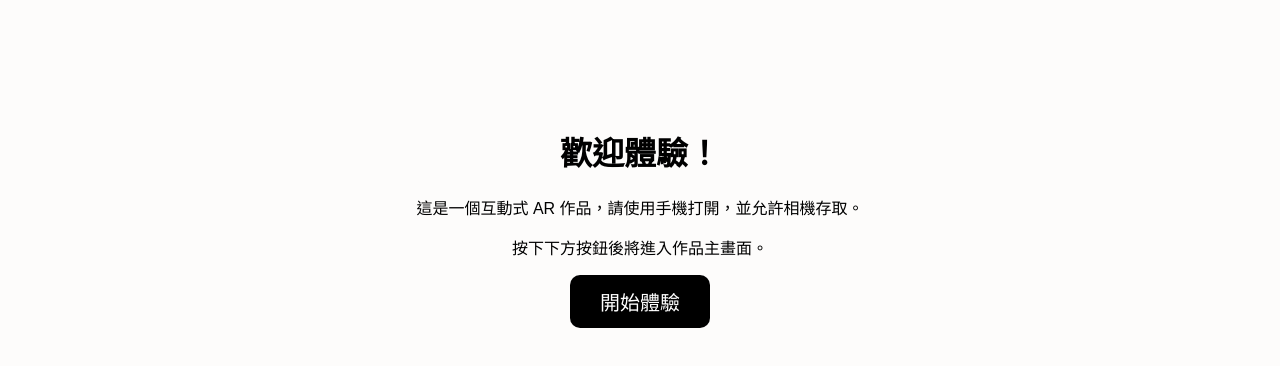
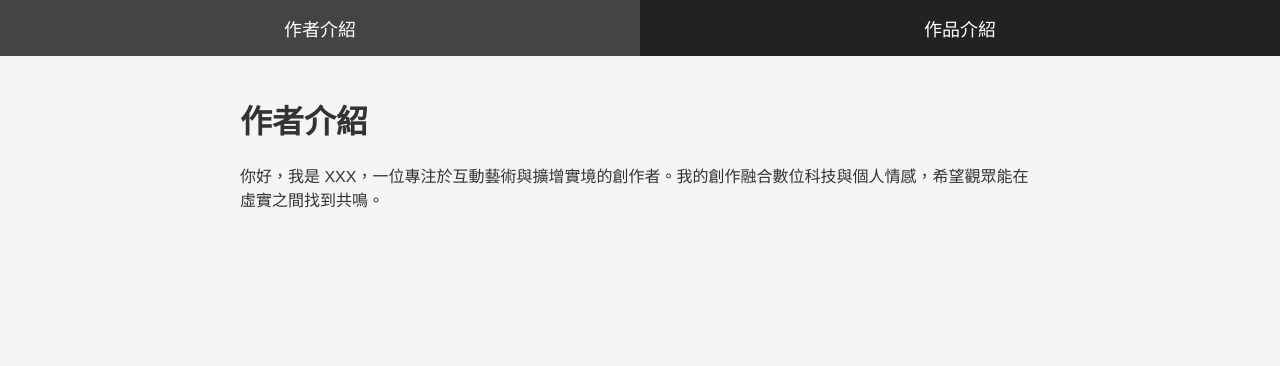
Before and after one commit to yjgigi/0605, a plain HTML site: page index.html in a window 1280 px wide. Drawn offline with Linux system fonts and the light colour scheme.

Commit message:
介紹v1

```diff
--- a/index.html
+++ b/index.html
@@ -3,43 +3,96 @@
 <head>
   <meta charset="UTF-8" />
   <meta name="viewport" content="width=device-width, initial-scale=1.0"/>
-  <title>體驗說明頁</title>
+  <title>作品導覽</title>
   <style>
     body {
-      font-family: sans-serif;
-      text-align: center;
-      background-color: #fdfcfb;
-      padding: 20px;
+      margin: 0;
+      font-family: "Helvetica Neue", sans-serif;
+      background-color: #f5f5f5;
+      color: #333;
     }
-    .container {
-      max-width: 600px;
-      margin: 100px auto;
+
+    nav {
+      display: flex;
+      justify-content: center;
+      align-items: center;
+      background-color: #222;
     }
-    button {
+
+    nav button {
+      flex: 1;
+      padding: 15px;
+      border: none;
+      background: none;
+      color: #fff;
+      font-size: 18px;
+      cursor: pointer;
+    }
+
+    nav button.active {
+      background-color: #444;
+    }
+
+    .section {
+      display: none;
+      padding: 40px 20px;
+      max-width: 800px;
+      margin: auto;
+    }
+
+    .section.active {
+      display: block;
+    }
+
+    .start-button {
+      display: block;
+      margin: 50px auto 0;
+      padding: 15px 30px;
       font-size: 20px;
-      padding: 12px 30px;
       background-color: #000;
       color: #fff;
       border: none;
-      border-radius: 10px;
+      border-radius: 8px;
       cursor: pointer;
     }
-    button:hover {
+
+    .start-button:hover {
       background-color: #333;
+    }
+
+    h1 {
+      margin-top: 0;
     }
   </style>
 </head>
 <body>
-  <div class="container">
-    <h1>歡迎體驗！</h1>
-    <p>這是一個互動式 AR 作品，請使用手機打開，並允許相機存取。</p>
-    <p>按下下方按鈕後將進入作品主畫面。</p>
-    <button onclick="start()">開始體驗</button>
+  <nav>
+    <button class="tab-button active" onclick="showSection('author')">作者介紹</button>
+    <button class="tab-button" onclick="showSection('project')">作品介紹</button>
+  </nav>
+
+  <div id="author" class="section active">
+    <h1>作者介紹</h1>
+    <p>你好，我是 XXX，一位專注於互動藝術與擴增實境的創作者。我的創作融合數位科技與個人情感，希望觀眾能在虛實之間找到共鳴。</p>
+  </div>
+
+  <div id="project" class="section">
+    <h1>作品介紹</h1>
+    <p>本作品為一款 WebAR 體驗，使用手機相機畫面作為背景，透過互動觸碰與空間移動，探索隱藏在透明球體中的文字與聲音，模擬與內心的對話與記憶碰撞。</p>
+    <button class="start-button" onclick="startExperience()">開始體驗</button>
   </div>
 
   <script>
-    function start() {
-      window.location.href = "https://yjgigi.github.io/0531webar/";
+    function showSection(id) {
+      document.querySelectorAll('.section').forEach(sec => sec.classList.remove('active'));
+      document.querySelectorAll('.tab-button').forEach(btn => btn.classList.remove('active'));
+      document.getElementById(id).classList.add('active');
+      const activeBtn = Array.from(document.querySelectorAll('.tab-button')).find(btn => btn.textContent.includes(id === 'author' ? '作者' : '作品'));
+      if (activeBtn) activeBtn.classList.add('active');
+    }
+
+    function startExperience() {
+      window.location.href = "https://yourname.github.io/your-repo/"; // ← 替換為你的 Unity WebGL 網址
     }
   </script>
 </body>
```
